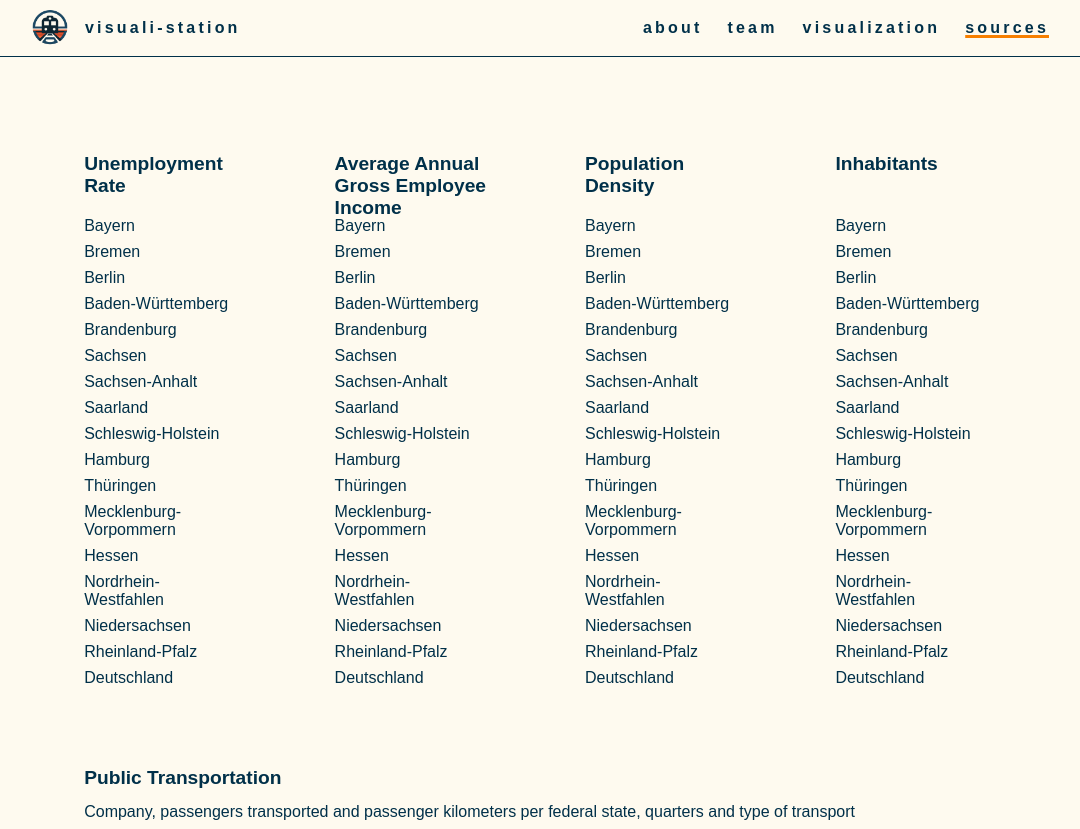
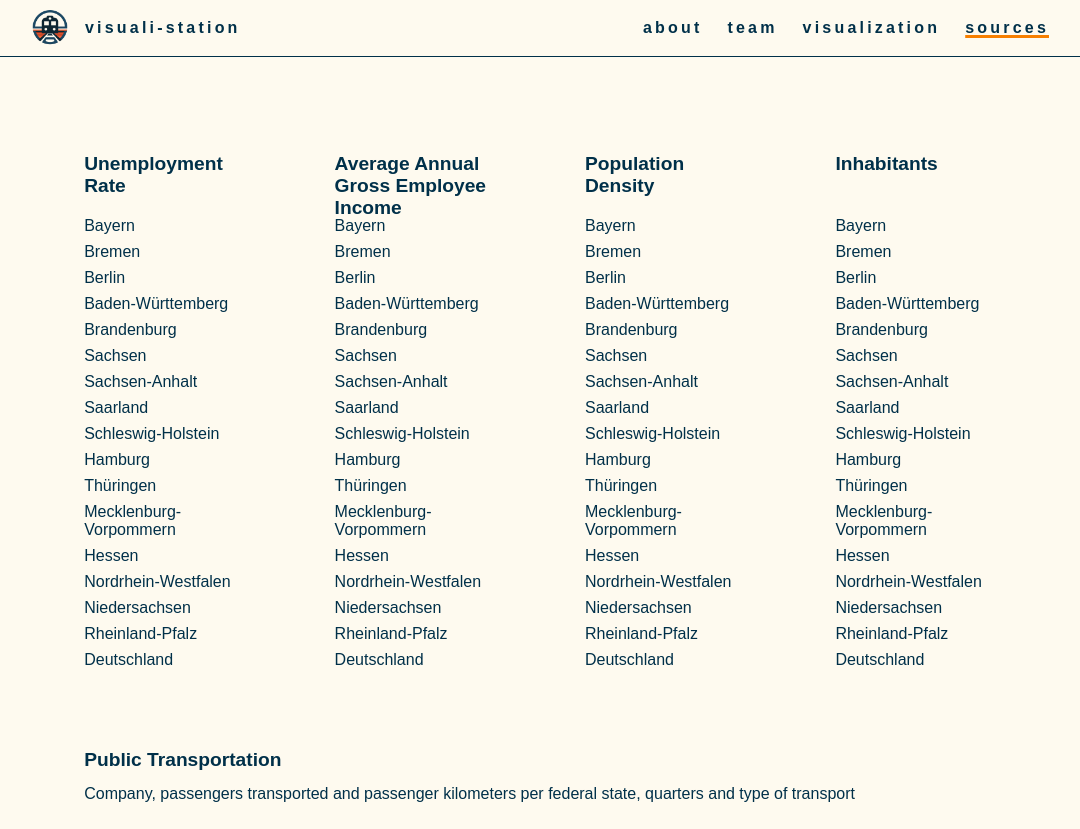
Before and after one commit to uzerterter/visualistation, a SvelteKit app: page /sources in a window 1280 px wide. Shown: the whole page, without its empty margins (103-1183 px from the left). Built offline with nearby package versions, Linux system fonts and the light colour scheme.

Commit message:
corrected typo in nordrhein-westfalen

```diff
--- a/src/routes/sources/+page.svelte
+++ b/src/routes/sources/+page.svelte
@@ -54,7 +54,7 @@
 			link: 'https://de.statista.com/statistik/daten/studie/253204/umfrage/arbeitnehmerentgelt-je-arbeitnehmer-in-hessen/'
 		},
 		{
-			name: 'Nordrhein-Westfahlen',
+			name: 'Nordrhein-Westfalen',
 			link: 'https://de.statista.com/statistik/daten/studie/253207/umfrage/arbeitnehmerentgelt-je-arbeitnehmer-in-nordrhein-westfalen/'
 		},
 		{
@@ -125,7 +125,7 @@
 			link: 'https://de.statista.com/statistik/daten/studie/258107/umfrage/bevoelkerungsdichte-in-hessen/'
 		},
 		{
-			name: 'Nordrhein-Westfahlen',
+			name: 'Nordrhein-Westfalen',
 			link: 'https://de.statista.com/statistik/daten/studie/258069/umfrage/bevoelkerungsdichte-in-nordrhein-westfalen/'
 		},
 		{
@@ -196,7 +196,7 @@
 			link: 'https://de.statista.com/statistik/daten/studie/155150/umfrage/entwicklung-der-bevoelkerung-von-hessen-seit-1961/'
 		},
 		{
-			name: 'Nordrhein-Westfahlen',
+			name: 'Nordrhein-Westfalen',
 			link: 'https://de.statista.com/statistik/daten/studie/258069/umfrage/bevoelkerungsdichte-in-nordrhein-westfalen/'
 		},
 		{
@@ -267,7 +267,7 @@
 			link: 'https://de.statista.com/statistik/daten/studie/2514/umfrage/entwicklung-der-arbeitslosenquote-in-hessen-seit-1999/'
 		},
 		{
-			name: 'Nordrhein-Westfahlen',
+			name: 'Nordrhein-Westfalen',
 			link: 'https://de.statista.com/statistik/daten/studie/2513/umfrage/entwicklung-der-arbeitslosenquote-in-nordrhein-westfalen-seit-1999/'
 		},
 		{
```
